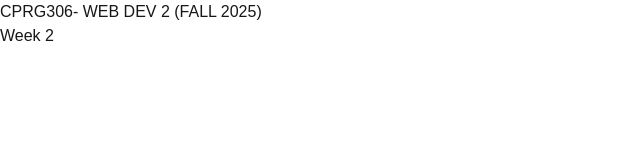
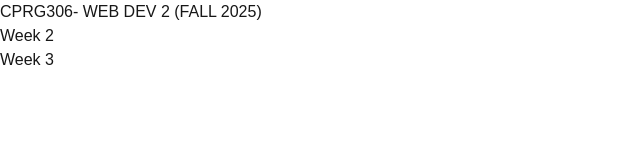
Before and after one commit to mitali1206/cprg306-assignments, a Next.js app: page / in a window 1280 px wide. Shown: the top 160 px of the page, without its empty margins (0-640 px from the left). Built offline with nearby package versions, Linux system fonts and the light colour scheme.

Commit message:
week3
assignment

```diff
--- a/app/page.js
+++ b/app/page.js
@@ -5,6 +5,9 @@ export default function DisplayAssignments() {
     <main>
       <h1>CPRG306- WEB DEV 2 (FALL 2025)</h1>
       <Link href="/week-2">Week 2</Link>
+      <br></br>
+      <Link href="/week-3">Week 3</Link>
+
     </main>
   )
 };
```
